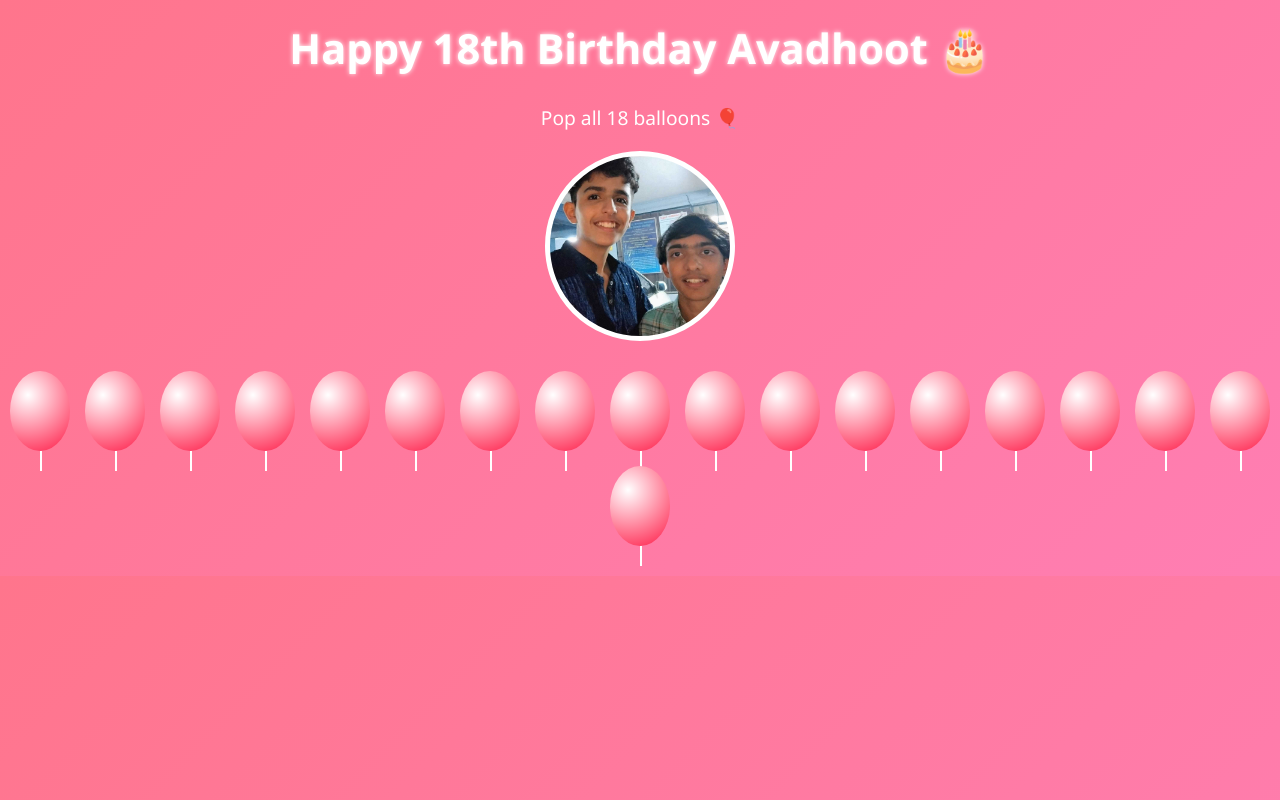
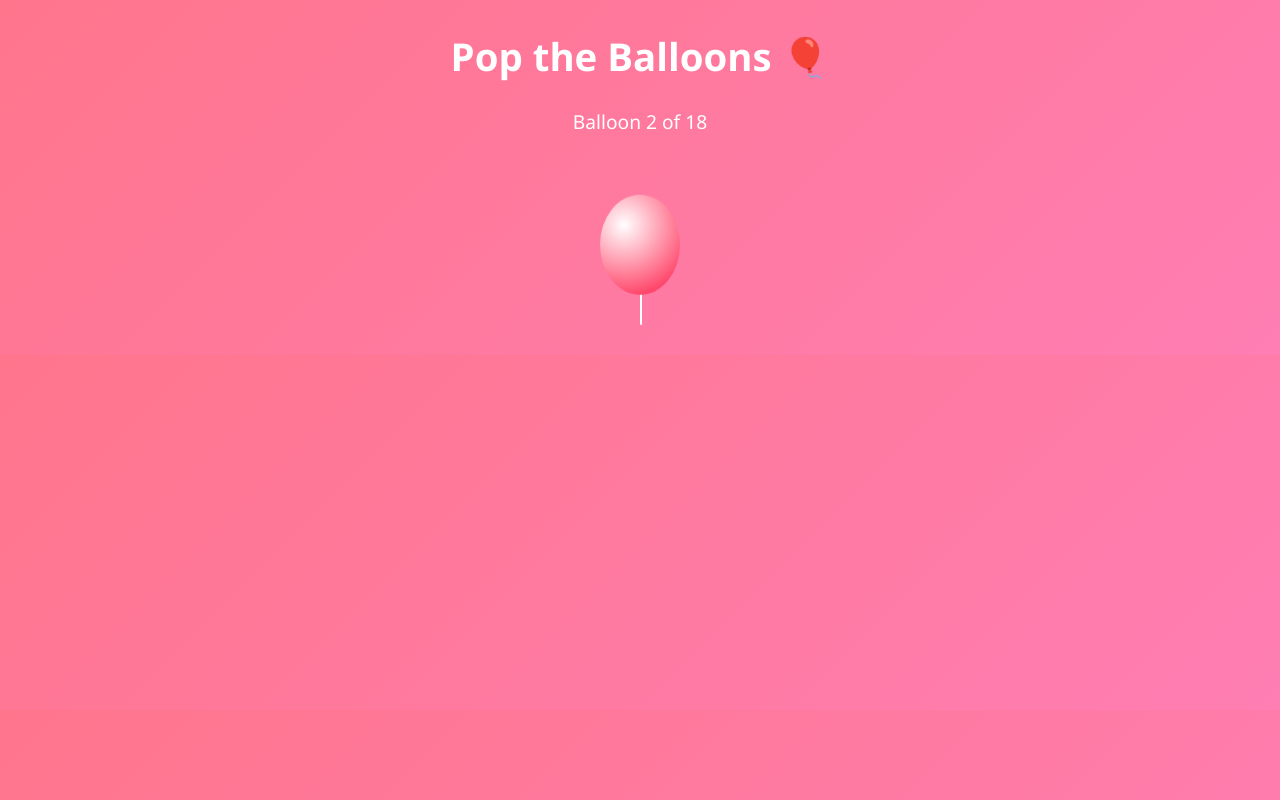
Before and after one commit to andy-126/avadhoot-18, a plain HTML site: page index.html in a window 1280 px wide. Both pictures are taken after a click on the element 640 px from the left and 245 px from the top of the page. Drawn offline with Linux system fonts and the light colour scheme.

Commit message:
Change title and update balloon pop game

```diff
--- a/index.html
+++ b/index.html
@@ -1,8 +1,9 @@
-<!DOCTYPE html><html lang="en">
+<!DOCTYPE html>
+<html lang="en">
 <head>
   <meta charset="UTF-8" />
   <meta name="viewport" content="width=device-width, initial-scale=1.0" />
-  <title>Happy 18th Birthday 🎉</title>
+  <title>Pop the Balloons 🎈</title>
   <style>
     body {
       margin: 0;
@@ -10,18 +11,43 @@
       background: linear-gradient(135deg, #ff758c, #ff7eb3);
       text-align: center;
       color: #fff;
-      overflow-x: hidden;
+      overflow: hidden;
     }
     h1 {
-      margin-top: 20px;
-      font-size: 2.6rem;
-      animation: glow 2s infinite alternate;
-    }
-    @keyframes glow {
-      from { text-shadow: 0 0 5px #fff; }
-      to { text-shadow: 0 0 20px #fff; }
+      margin-top: 30px;
+      font-size: 2.4rem;
     }
     p { font-size: 1.2rem; }
+
+    .balloon {
+      width: 80px;
+      height: 100px;
+      background: radial-gradient(circle at 30% 30%, #fff, #ff1744);
+      border-radius: 50%;
+      margin: 60px auto;
+      position: relative;
+      cursor: pointer;
+      animation: float 2s infinite ease-in-out;
+    }
+    .balloon::after {
+      content: '';
+      position: absolute;
+      bottom: -30px;
+      left: 50%;
+      width: 2px;
+      height: 30px;
+      background: #fff;
+    }
+    @keyframes float {
+      0% { transform: translateY(0); }
+      50% { transform: translateY(-20px); }
+      100% { transform: translateY(0); }
+    }
+
+    #final {
+      display: none;
+      padding: 20px;
+    }
     .photo {
       margin: 20px auto;
       width: 180px;
@@ -31,114 +57,51 @@
       background-size: cover;
       background-position: center;
     }
-    .balloons {
-      display: flex;
-      flex-wrap: wrap;
-      justify-content: center;
-      margin: 30px 10px;
-      gap: 15px;
-    }
-    .balloon {
-      width: 60px;
-      height: 80px;
-      background: radial-gradient(circle at 30% 30%, #fff, #ff1744);
-      border-radius: 50%;
-      position: relative;
-      cursor: pointer;
-      transition: transform 0.2s;
-    }
-    .balloon::after {
-      content: '';
-      position: absolute;
-      bottom: -20px;
-      left: 50%;
-      width: 2px;
-      height: 20px;
-      background: #fff;
-    }
-    .balloon:hover { transform: scale(1.15); }
-    .popped { visibility: hidden; }
-    #finalMessage {
-      display: none;
-      font-size: 1.4rem;
-      margin: 20px;
-      animation: fadeIn 2s ease-in-out;
-    }
-    @keyframes fadeIn {
-      from { opacity: 0; }
-      to { opacity: 1; }
-    }
-    canvas {
-      position: fixed;
-      top: 0;
-      left: 0;
-      pointer-events: none;
-    }
   </style>
 </head>
 <body>
-  <h1>Happy 18th Birthday Avadhoot 🎂</h1>
-  <p>Pop all 18 balloons 🎈</p>  <div class="photo" style="background-image: url('image.jpg');"></div>  <audio autoplay loop>
-    <source src="music.mp3" type="audio/mpeg">
-  </audio>  <div class="balloons" id="balloons"></div>  <div id="finalMessage">
-    🎉 Welcome to adulthood!<br>
-    Stay wild, stay kind, and keep winning 🚀
-  </div><canvas id="confetti"></canvas>
+
+  <h1 id="title">Pop the Balloons 🎈</h1>
+  <p id="counter">Balloon 1 of 18</p>
+
+  <div id="balloon" class="balloon"></div>
+
+  <div id="final">
+    <h1>Happy 18th Birthday Avadhoot 🎂</h1>
+    <div class="photo" style="background-image:url('image.jpg')"></div>
+    <p>Welcome to adulthood 🚀<br>Stay happy, stay unstoppable!</p>
+    <audio id="music" loop>
+      <source src="music.mp3" type="audio/mpeg">
+    </audio>
+  </div>
 
   <script>
-    const container = document.getElementById('balloons');
-    const finalMessage = document.getElementById('finalMessage');
-    let popped = 0;
+    let count = 1;
+    const balloon = document.getElementById('balloon');
+    const counter = document.getElementById('counter');
+    const final = document.getElementById('final');
+    const title = document.getElementById('title');
 
     const popSound = new Audio('https://www.soundjay.com/buttons/sounds/button-16.mp3');
 
-    for (let i = 0; i < 18; i++) {
-      const b = document.createElement('div');
-      b.className = 'balloon';
-      b.onclick = () => {
-        if (!b.classList.contains('popped')) {
-          popSound.play();
-          b.classList.add('popped');
-          popped++;
-          if (popped === 18) {
-            finalMessage.style.display = 'block';
-            startConfetti();
-          }
-        }
-      };
-      container.appendChild(b);
-    }
+    balloon.onclick = () => {
+      popSound.play();
+      count++;
+      if (count <= 18) {
+        counter.textContent = `Balloon ${count} of 18`;
+        balloon.style.transform = 'scale(0)';
+        setTimeout(() => {
+          balloon.style.transform = 'scale(1)';
+        }, 200);
+      } else {
+        balloon.style.display = 'none';
+        counter.style.display = 'none';
+        title.style.display = 'none';
+        final.style.display = 'block';
+        document.getElementById('music').play();
+      }
+    };
+  </script>
 
-    // Confetti animation
-    const canvas = document.getElementById('confetti');
-    const ctx = canvas.getContext('2d');
-    canvas.width = window.innerWidth;
-    canvas.height = window.innerHeight;
-    let confetti = [];
-
-    function startConfetti() {
-      for (let i = 0; i < 300; i++) {
-        confetti.push({
-          x: Math.random() * canvas.width,
-          y: Math.random() * canvas.height - canvas.height,
-          r: Math.random() * 6 + 2,
-          d: Math.random() * 5 + 1
-        });
-      }
-      animate();
-    }
-
-    function animate() {
-      ctx.clearRect(0, 0, canvas.width, canvas.height);
-      ctx.fillStyle = 'rgba(255,255,255,0.8)';
-      confetti.forEach(c => {
-        ctx.beginPath();
-        ctx.arc(c.x, c.y, c.r, 0, Math.PI * 2);
-        ctx.fill();
-        c.y += c.d;
-        if (c.y > canvas.height) c.y = -10;
-      });
-      requestAnimationFrame(animate);
-    }
-  </script></body>
+</body>
 </html>
```
